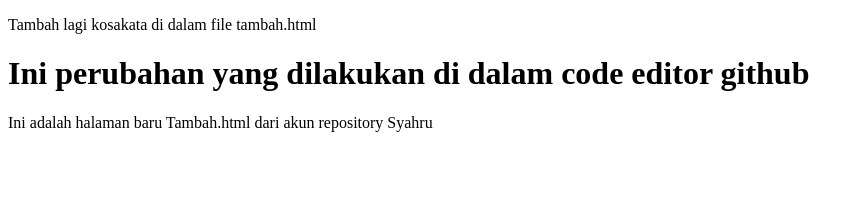
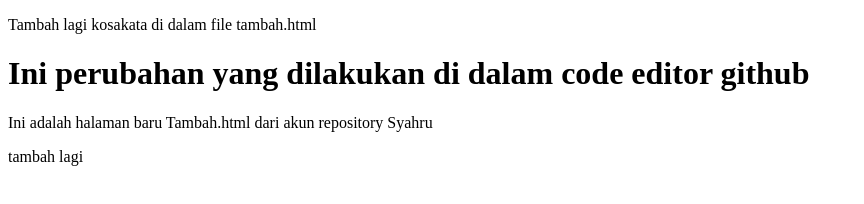
Before and after one commit to bayupriyambada/smk-ti-bazma-1, a plain HTML site: page Bootstrap/tambah.html in a window 1280 px wide. Shown: the whole page, without its empty margins (0-864 px from the left). Drawn offline with Linux system fonts and the light colour scheme.

Commit message:
Update tambah.html

```diff
--- a/Bootstrap/tambah.html
+++ b/Bootstrap/tambah.html
@@ -10,5 +10,6 @@
     <p>Tambah lagi kosakata di dalam file tambah.html</p>
     <h1> Ini perubahan yang dilakukan di dalam code editor github </h1>
     <p>Ini adalah halaman baru Tambah.html dari akun repository Syahru</p>
+    <p>tambah lagi</p>
 </body>
 </html>
```
